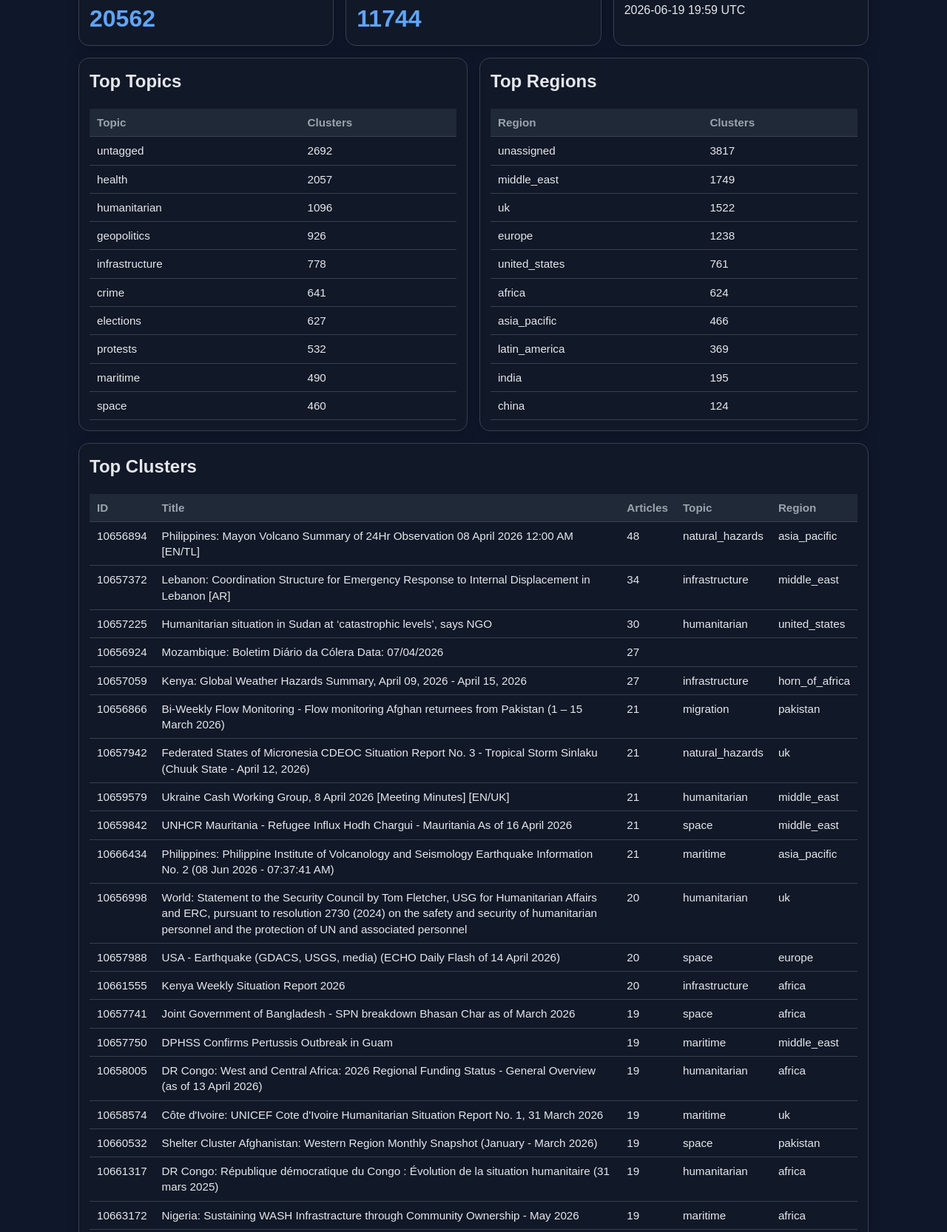
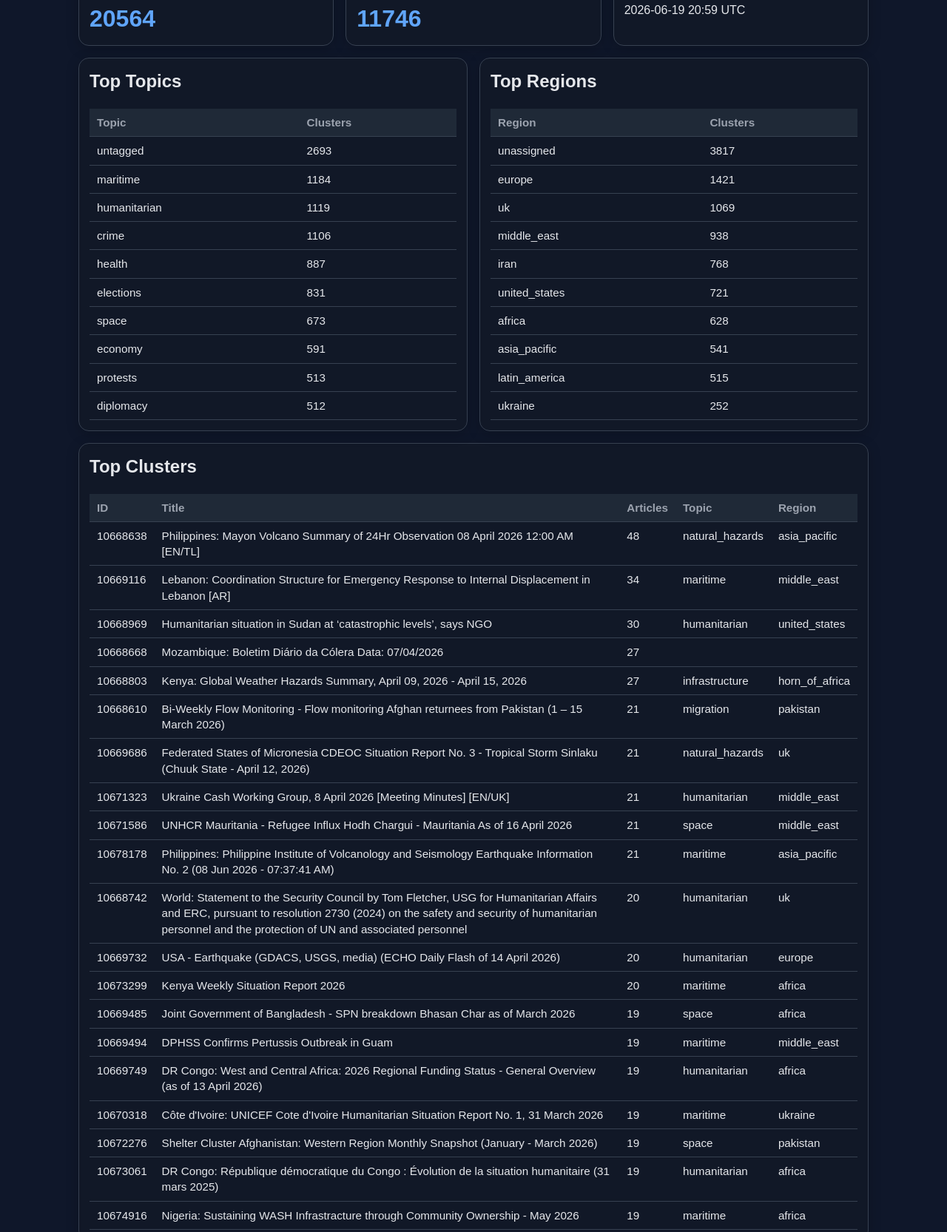
Before and after one commit to Alpeace89/iona, a plain HTML site: page docs/index.html in a window 1280 px wide. Shown: the part 221-1887 px from the top of the page at 74% size. Drawn offline with Linux system fonts and the light colour scheme.

Commit message:
IONA update 2026-06-19T20:59:49Z

```diff
--- a/docs/index.html
+++ b/docs/index.html
@@ -93,21 +93,21 @@
 <body>
   <div class="wrap">
     <h1>IONA</h1>
-<p style="font-size: 0.9em; color: #666;">Last updated: 2026-06-19 19:59 UTC</p>
+<p style="font-size: 0.9em; color: #666;">Last updated: 2026-06-19 20:59 UTC</p>
     <div class="sub">Intelligence On News Aggregation</div>
 
     <div class="grid section">
       <div class="card">
         <h2>Articles</h2>
-        <div class="stat">20562</div>
+        <div class="stat">20564</div>
       </div>
       <div class="card">
         <h2>Clusters</h2>
-        <div class="stat">11744</div>
+        <div class="stat">11746</div>
       </div>
       <div class="card">
         <h2>Last Updated</h2>
-        <div>2026-06-19 19:59 UTC</div>
+        <div>2026-06-19 20:59 UTC</div>
       </div>
     </div>
 
@@ -118,16 +118,16 @@
     <table>
       <thead><tr><th>Topic</th><th>Clusters</th></tr></thead>
       <tbody>
-        <tr><td>untagged</td><td>2692</td></tr>
-<tr><td>health</td><td>2057</td></tr>
-<tr><td>humanitarian</td><td>1096</td></tr>
-<tr><td>geopolitics</td><td>926</td></tr>
-<tr><td>infrastructure</td><td>778</td></tr>
-<tr><td>crime</td><td>641</td></tr>
-<tr><td>elections</td><td>627</td></tr>
-<tr><td>protests</td><td>532</td></tr>
-<tr><td>maritime</td><td>490</td></tr>
-<tr><td>space</td><td>460</td></tr>
+        <tr><td>untagged</td><td>2693</td></tr>
+<tr><td>maritime</td><td>1184</td></tr>
+<tr><td>humanitarian</td><td>1119</td></tr>
+<tr><td>crime</td><td>1106</td></tr>
+<tr><td>health</td><td>887</td></tr>
+<tr><td>elections</td><td>831</td></tr>
+<tr><td>space</td><td>673</td></tr>
+<tr><td>economy</td><td>591</td></tr>
+<tr><td>protests</td><td>513</td></tr>
+<tr><td>diplomacy</td><td>512</td></tr>
       </tbody>
     </table>
 
@@ -139,15 +139,15 @@
       <thead><tr><th>Region</th><th>Clusters</th></tr></thead>
       <tbody>
         <tr><td>unassigned</td><td>3817</td></tr>
-<tr><td>middle_east</td><td>1749</td></tr>
-<tr><td>uk</td><td>1522</td></tr>
-<tr><td>europe</td><td>1238</td></tr>
-<tr><td>united_states</td><td>761</td></tr>
-<tr><td>africa</td><td>624</td></tr>
-<tr><td>asia_pacific</td><td>466</td></tr>
-<tr><td>latin_america</td><td>369</td></tr>
-<tr><td>india</td><td>195</td></tr>
-<tr><td>china</td><td>124</td></tr>
+<tr><td>europe</td><td>1421</td></tr>
+<tr><td>uk</td><td>1069</td></tr>
+<tr><td>middle_east</td><td>938</td></tr>
+<tr><td>iran</td><td>768</td></tr>
+<tr><td>united_states</td><td>721</td></tr>
+<tr><td>africa</td><td>628</td></tr>
+<tr><td>asia_pacific</td><td>541</td></tr>
+<tr><td>latin_america</td><td>515</td></tr>
+<tr><td>ukraine</td><td>252</td></tr>
       </tbody>
     </table>
 
@@ -160,26 +160,26 @@
     <table>
       <thead><tr><th>ID</th><th>Title</th><th>Articles</th><th>Topic</th><th>Region</th></tr></thead>
       <tbody>
-        <tr><td>10656894</td><td>Philippines: Mayon Volcano Summary of 24Hr Observation 08 April 2026 12:00 AM [EN/TL]</td><td>48</td><td>natural_hazards</td><td>asia_pacific</td></tr>
-<tr><td>10657372</td><td>Lebanon: Coordination Structure for Emergency Response to Internal Displacement in Lebanon [AR]</td><td>34</td><td>infrastructure</td><td>middle_east</td></tr>
-<tr><td>10657225</td><td>Humanitarian situation in Sudan at ‘catastrophic levels’, says NGO</td><td>30</td><td>humanitarian</td><td>united_states</td></tr>
-<tr><td>10656924</td><td>Mozambique: Boletim Diário da Cólera Data: 07/04/2026</td><td>27</td><td></td><td></td></tr>
-<tr><td>10657059</td><td>Kenya: Global Weather Hazards Summary, April 09, 2026 - April 15, 2026</td><td>27</td><td>infrastructure</td><td>horn_of_africa</td></tr>
-<tr><td>10656866</td><td>Bi-Weekly Flow Monitoring - Flow monitoring Afghan returnees from Pakistan (1 – 15 March 2026)</td><td>21</td><td>migration</td><td>pakistan</td></tr>
-<tr><td>10657942</td><td>Federated States of Micronesia CDEOC Situation Report No. 3 - Tropical Storm Sinlaku (Chuuk State - April 12, 2026)</td><td>21</td><td>natural_hazards</td><td>uk</td></tr>
-<tr><td>10659579</td><td>Ukraine Cash Working Group, 8 April 2026 [Meeting Minutes] [EN/UK]</td><td>21</td><td>humanitarian</td><td>middle_east</td></tr>
-<tr><td>10659842</td><td>UNHCR Mauritania - Refugee Influx Hodh Chargui - Mauritania As of 16 April 2026</td><td>21</td><td>space</td><td>middle_east</td></tr>
-<tr><td>10666434</td><td>Philippines: Philippine Institute of Volcanology and Seismology Earthquake Information No. 2 (08 Jun 2026 - 07:37:41 AM)</td><td>21</td><td>maritime</td><td>asia_pacific</td></tr>
-<tr><td>10656998</td><td>World: Statement to the Security Council by Tom Fletcher, USG for Humanitarian Affairs and ERC, pursuant to resolution 2730 (2024) on the safety and security of humanitarian personnel and the protection of UN and associated personnel</td><td>20</td><td>humanitarian</td><td>uk</td></tr>
-<tr><td>10657988</td><td>USA - Earthquake (GDACS, USGS, media) (ECHO Daily Flash of 14 April 2026)</td><td>20</td><td>space</td><td>europe</td></tr>
-<tr><td>10661555</td><td>Kenya Weekly Situation Report 2026</td><td>20</td><td>infrastructure</td><td>africa</td></tr>
-<tr><td>10657741</td><td>Joint Government of Bangladesh - SPN breakdown Bhasan Char as of March 2026</td><td>19</td><td>space</td><td>africa</td></tr>
-<tr><td>10657750</td><td>DPHSS Confirms Pertussis Outbreak in Guam</td><td>19</td><td>maritime</td><td>middle_east</td></tr>
-<tr><td>10658005</td><td>DR Congo: West and Central Africa: 2026 Regional Funding Status - General Overview (as of 13 April 2026)</td><td>19</td><td>humanitarian</td><td>africa</td></tr>
-<tr><td>10658574</td><td>Côte d&#x27;Ivoire: UNICEF Cote d&#x27;Ivoire Humanitarian Situation Report No. 1, 31 March 2026</td><td>19</td><td>maritime</td><td>uk</td></tr>
-<tr><td>10660532</td><td>Shelter Cluster Afghanistan: Western Region Monthly Snapshot (January - March 2026)</td><td>19</td><td>space</td><td>pakistan</td></tr>
-<tr><td>10661317</td><td>DR Congo: République démocratique du Congo : Évolution de la situation humanitaire (31 mars 2025)</td><td>19</td><td>humanitarian</td><td>africa</td></tr>
-<tr><td>10663172</td><td>Nigeria: Sustaining WASH Infrastracture through Community Ownership - May 2026</td><td>19</td><td>maritime</td><td>africa</td></tr>
+        <tr><td>10668638</td><td>Philippines: Mayon Volcano Summary of 24Hr Observation 08 April 2026 12:00 AM [EN/TL]</td><td>48</td><td>natural_hazards</td><td>asia_pacific</td></tr>
+<tr><td>10669116</td><td>Lebanon: Coordination Structure for Emergency Response to Internal Displacement in Lebanon [AR]</td><td>34</td><td>maritime</td><td>middle_east</td></tr>
+<tr><td>10668969</td><td>Humanitarian situation in Sudan at ‘catastrophic levels’, says NGO</td><td>30</td><td>humanitarian</td><td>united_states</td></tr>
+<tr><td>10668668</td><td>Mozambique: Boletim Diário da Cólera Data: 07/04/2026</td><td>27</td><td></td><td></td></tr>
+<tr><td>10668803</td><td>Kenya: Global Weather Hazards Summary, April 09, 2026 - April 15, 2026</td><td>27</td><td>infrastructure</td><td>horn_of_africa</td></tr>
+<tr><td>10668610</td><td>Bi-Weekly Flow Monitoring - Flow monitoring Afghan returnees from Pakistan (1 – 15 March 2026)</td><td>21</td><td>migration</td><td>pakistan</td></tr>
+<tr><td>10669686</td><td>Federated States of Micronesia CDEOC Situation Report No. 3 - Tropical Storm Sinlaku (Chuuk State - April 12, 2026)</td><td>21</td><td>natural_hazards</td><td>uk</td></tr>
+<tr><td>10671323</td><td>Ukraine Cash Working Group, 8 April 2026 [Meeting Minutes] [EN/UK]</td><td>21</td><td>humanitarian</td><td>middle_east</td></tr>
+<tr><td>10671586</td><td>UNHCR Mauritania - Refugee Influx Hodh Chargui - Mauritania As of 16 April 2026</td><td>21</td><td>space</td><td>middle_east</td></tr>
+<tr><td>10678178</td><td>Philippines: Philippine Institute of Volcanology and Seismology Earthquake Information No. 2 (08 Jun 2026 - 07:37:41 AM)</td><td>21</td><td>maritime</td><td>asia_pacific</td></tr>
+<tr><td>10668742</td><td>World: Statement to the Security Council by Tom Fletcher, USG for Humanitarian Affairs and ERC, pursuant to resolution 2730 (2024) on the safety and security of humanitarian personnel and the protection of UN and associated personnel</td><td>20</td><td>humanitarian</td><td>uk</td></tr>
+<tr><td>10669732</td><td>USA - Earthquake (GDACS, USGS, media) (ECHO Daily Flash of 14 April 2026)</td><td>20</td><td>humanitarian</td><td>europe</td></tr>
+<tr><td>10673299</td><td>Kenya Weekly Situation Report 2026</td><td>20</td><td>maritime</td><td>africa</td></tr>
+<tr><td>10669485</td><td>Joint Government of Bangladesh - SPN breakdown Bhasan Char as of March 2026</td><td>19</td><td>space</td><td>africa</td></tr>
+<tr><td>10669494</td><td>DPHSS Confirms Pertussis Outbreak in Guam</td><td>19</td><td>maritime</td><td>middle_east</td></tr>
+<tr><td>10669749</td><td>DR Congo: West and Central Africa: 2026 Regional Funding Status - General Overview (as of 13 April 2026)</td><td>19</td><td>humanitarian</td><td>africa</td></tr>
+<tr><td>10670318</td><td>Côte d&#x27;Ivoire: UNICEF Cote d&#x27;Ivoire Humanitarian Situation Report No. 1, 31 March 2026</td><td>19</td><td>maritime</td><td>ukraine</td></tr>
+<tr><td>10672276</td><td>Shelter Cluster Afghanistan: Western Region Monthly Snapshot (January - March 2026)</td><td>19</td><td>space</td><td>pakistan</td></tr>
+<tr><td>10673061</td><td>DR Congo: République démocratique du Congo : Évolution de la situation humanitaire (31 mars 2025)</td><td>19</td><td>humanitarian</td><td>africa</td></tr>
+<tr><td>10674916</td><td>Nigeria: Sustaining WASH Infrastracture through Community Ownership - May 2026</td><td>19</td><td>maritime</td><td>africa</td></tr>
       </tbody>
     </table>
 
@@ -191,26 +191,26 @@
     <table>
       <thead><tr><th>ID</th><th>Title</th><th>Last Seen</th><th>Topic</th><th>Region</th></tr></thead>
       <tbody>
-        <tr><td>10668373</td><td>More than 70 medics infected with Ebola as DRC outbreak spreads ‘fast’</td><td>2026-06-19T18:04:20+00:00</td><td>health</td><td></td></tr>
-<tr><td>10668372</td><td>Backlash for UK MP who linked England World Cup result to women’s safety</td><td>2026-06-19T18:30:54+00:00</td><td>health</td><td>uk</td></tr>
-<tr><td>10668371</td><td>Iran war: Success or disaster? Mehdi Hasan and David Des Roches</td><td>2026-06-19T19:05:08+00:00</td><td></td><td>united_states</td></tr>
-<tr><td>10668370</td><td>Ukraine keeps striking Russian refineries and supply routes. How close is the country to an energy crisis?</td><td>2026-06-19T18:44:39+00:00</td><td>protests</td><td>uk</td></tr>
-<tr><td>10668369</td><td>Would you choose to take a 22-hour non-stop flight?</td><td>2026-06-19T18:47:31+00:00</td><td>aviation</td><td>uk</td></tr>
-<tr><td>10668368</td><td>Pétanque player, 68, dies after being &#x27;hit in head with metal boule&#x27;</td><td>2026-06-19T17:30:24+00:00</td><td>health</td><td></td></tr>
-<tr><td>10668367</td><td>Celebrations and a swift exit after a Burnham win ‘beyond our wildest dreams’</td><td>2026-06-19T17:10:15+00:00</td><td>health</td><td></td></tr>
-<tr><td>10668366</td><td>Dramatic rescue as fire rips through school in Japan</td><td>2026-06-19T17:35:45+00:00</td><td></td><td>japan</td></tr>
-<tr><td>10668365</td><td>Police responding after trains reportedly collide north of London</td><td>2026-06-19T18:32:03+00:00</td><td>infrastructure</td><td>uk</td></tr>
-<tr><td>10668364</td><td>El Salvador: Regional Humanitarian Fund and Anticipatory Action - Municipalities with Response Activities</td><td>2026-06-19T17:08:56+00:00</td><td>humanitarian</td><td></td></tr>
-<tr><td>10668363</td><td>German journalist detained in Syria back home, lawyer says</td><td></td><td>humanitarian</td><td>middle_east</td></tr>
-<tr><td>10668362</td><td>EU ban on BPA chemical in food packaging takes effect</td><td></td><td>crime</td><td>europe</td></tr>
-<tr><td>10668361</td><td>Comparison to Hitler, Mao, Stalin? Trump says: ‘Sounds good to me!’</td><td>2026-06-19T17:04:35+00:00</td><td>health</td><td></td></tr>
-<tr><td>10668360</td><td>‘I’m not a Labour fan but I like Burnham’: relief in Makerfield among left, right and centre</td><td>2026-06-19T16:41:00+00:00</td><td>elections</td><td>uk</td></tr>
-<tr><td>10668359</td><td>How is China using AI in the classroom?</td><td>2026-06-19T16:22:22+00:00</td><td></td><td>china</td></tr>
-<tr><td>10668358</td><td>US to end funding of South Africa&#x27;s HIV programmes over claims of Afrikaner persecution</td><td>2026-06-19T17:02:02+00:00</td><td></td><td>africa</td></tr>
-<tr><td>10668357</td><td>Heathrow third runway GDP yield may be 90% less than original estimate</td><td>2026-06-19T15:26:25+00:00</td><td>maritime</td><td>uk</td></tr>
-<tr><td>10668356</td><td>In Nigel Farage’s shoes, a less experienced politician might panic</td><td>2026-06-19T16:13:42+00:00</td><td>elections</td><td>uk</td></tr>
-<tr><td>10668355</td><td>From outsider to president? Inside de la Espriella’s bid to lead Colombia</td><td>2026-06-19T15:17:02+00:00</td><td></td><td>latin_america</td></tr>
-<tr><td>10668354</td><td>Cuba: Between charcoal and solar panels</td><td>2026-06-19T15:22:18+00:00</td><td>energy</td><td>latin_america</td></tr>
+        <tr><td>10680119</td><td>Norway seeks to ban trade with illegal Israeli settlements in Palestine</td><td>2026-06-19T19:18:35+00:00</td><td>economy</td><td>middle_east</td></tr>
+<tr><td>10680118</td><td>Iran deputy FM says ‘ready to move forward’ in deal with US</td><td>2026-06-19T20:03:18+00:00</td><td></td><td>iran</td></tr>
+<tr><td>10680117</td><td>More than 70 medics infected with Ebola as DRC outbreak spreads ‘fast’</td><td>2026-06-19T18:04:20+00:00</td><td>health</td><td></td></tr>
+<tr><td>10680116</td><td>Backlash for UK MP who linked England World Cup result to women’s safety</td><td>2026-06-19T18:30:54+00:00</td><td>health</td><td>uk</td></tr>
+<tr><td>10680115</td><td>Iran war: Success or disaster? Mehdi Hasan and David Des Roches</td><td>2026-06-19T19:05:08+00:00</td><td></td><td>united_states</td></tr>
+<tr><td>10680114</td><td>Ukraine keeps striking Russian refineries and supply routes. How close is the country to an energy crisis?</td><td>2026-06-19T18:44:39+00:00</td><td>protests</td><td>ukraine</td></tr>
+<tr><td>10680113</td><td>Would you choose to take a 22-hour non-stop flight?</td><td>2026-06-19T18:47:31+00:00</td><td>aviation</td><td>uk</td></tr>
+<tr><td>10680112</td><td>Pétanque player, 68, dies after being &#x27;hit in head with metal boule&#x27;</td><td>2026-06-19T17:30:24+00:00</td><td>crime</td><td></td></tr>
+<tr><td>10680111</td><td>Celebrations and a swift exit after a Burnham win ‘beyond our wildest dreams’</td><td>2026-06-19T17:10:15+00:00</td><td>protests</td><td></td></tr>
+<tr><td>10680110</td><td>Dramatic rescue as fire rips through school in Japan</td><td>2026-06-19T17:35:45+00:00</td><td></td><td>japan</td></tr>
+<tr><td>10680109</td><td>Police responding after trains reportedly collide north of London</td><td>2026-06-19T18:32:03+00:00</td><td>maritime</td><td>uk</td></tr>
+<tr><td>10680108</td><td>El Salvador: Regional Humanitarian Fund and Anticipatory Action - Municipalities with Response Activities</td><td>2026-06-19T17:08:56+00:00</td><td>humanitarian</td><td></td></tr>
+<tr><td>10680107</td><td>German journalist detained in Syria back home, lawyer says</td><td></td><td>humanitarian</td><td>syria</td></tr>
+<tr><td>10680106</td><td>EU ban on BPA chemical in food packaging takes effect</td><td></td><td>crime</td><td>europe</td></tr>
+<tr><td>10680105</td><td>Comparison to Hitler, Mao, Stalin? Trump says: ‘Sounds good to me!’</td><td>2026-06-19T17:04:35+00:00</td><td>health</td><td></td></tr>
+<tr><td>10680104</td><td>‘I’m not a Labour fan but I like Burnham’: relief in Makerfield among left, right and centre</td><td>2026-06-19T16:41:00+00:00</td><td>elections</td><td>uk</td></tr>
+<tr><td>10680103</td><td>How is China using AI in the classroom?</td><td>2026-06-19T16:22:22+00:00</td><td></td><td>china</td></tr>
+<tr><td>10680102</td><td>US to end funding of South Africa&#x27;s HIV programmes over claims of Afrikaner persecution</td><td>2026-06-19T17:02:02+00:00</td><td></td><td>africa</td></tr>
+<tr><td>10680101</td><td>Heathrow third runway GDP yield may be 90% less than original estimate</td><td>2026-06-19T15:26:25+00:00</td><td>maritime</td><td>uk</td></tr>
+<tr><td>10680100</td><td>In Nigel Farage’s shoes, a less experienced politician might panic</td><td>2026-06-19T16:13:42+00:00</td><td>elections</td><td>uk</td></tr>
       </tbody>
     </table>
 
@@ -222,7 +222,7 @@
     <table>
       <thead><tr><th>Title</th><th>Topic</th><th>Articles</th></tr></thead>
       <tbody>
-        <tr><td>Lebanon: Coordination Structure for Emergency Response to Internal Displacement in Lebanon [AR]</td><td>infrastructure</td><td>34</td></tr>
+        <tr><td>Lebanon: Coordination Structure for Emergency Response to Internal Displacement in Lebanon [AR]</td><td>maritime</td><td>34</td></tr>
 <tr><td>Ukraine Cash Working Group, 8 April 2026 [Meeting Minutes] [EN/UK]</td><td>humanitarian</td><td>21</td></tr>
 <tr><td>UNHCR Mauritania - Refugee Influx Hodh Chargui - Mauritania As of 16 April 2026</td><td>space</td><td>21</td></tr>
 <tr><td>DPHSS Confirms Pertussis Outbreak in Guam</td><td>maritime</td><td>19</td></tr>
```
